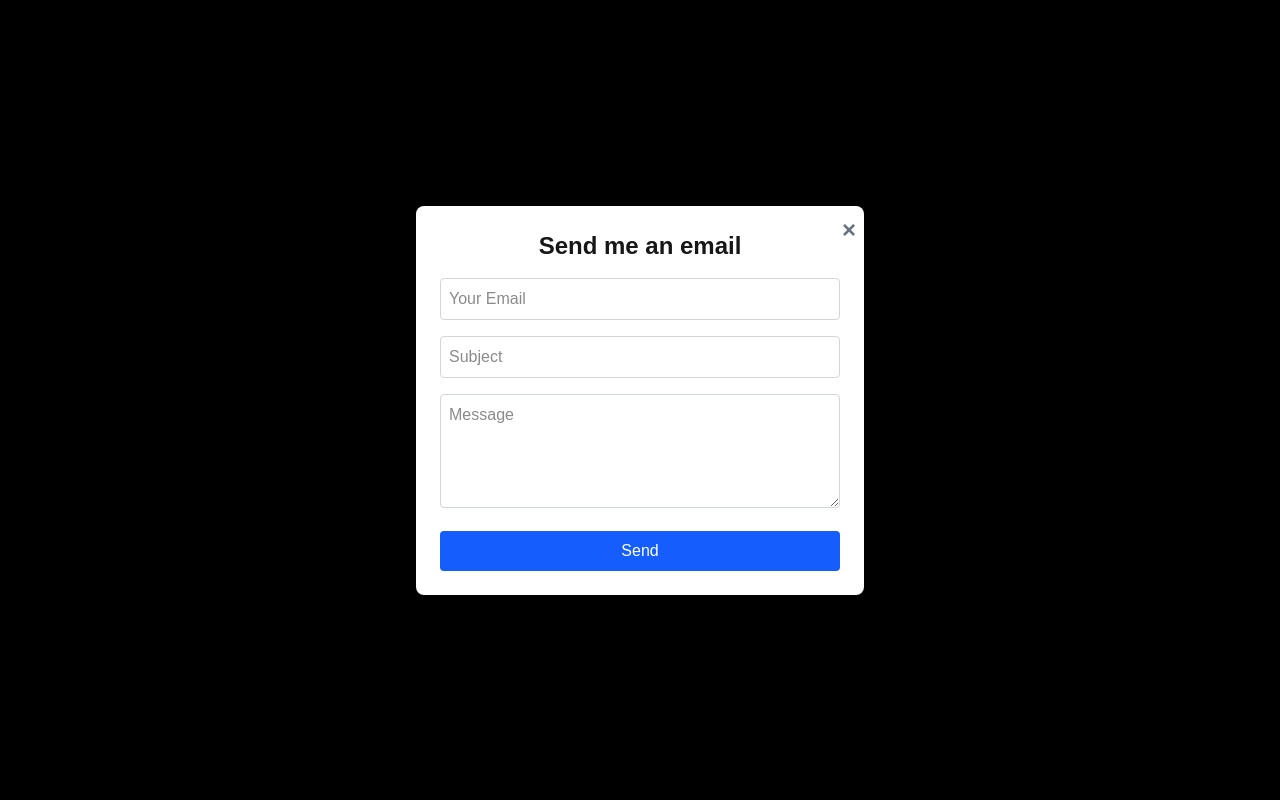
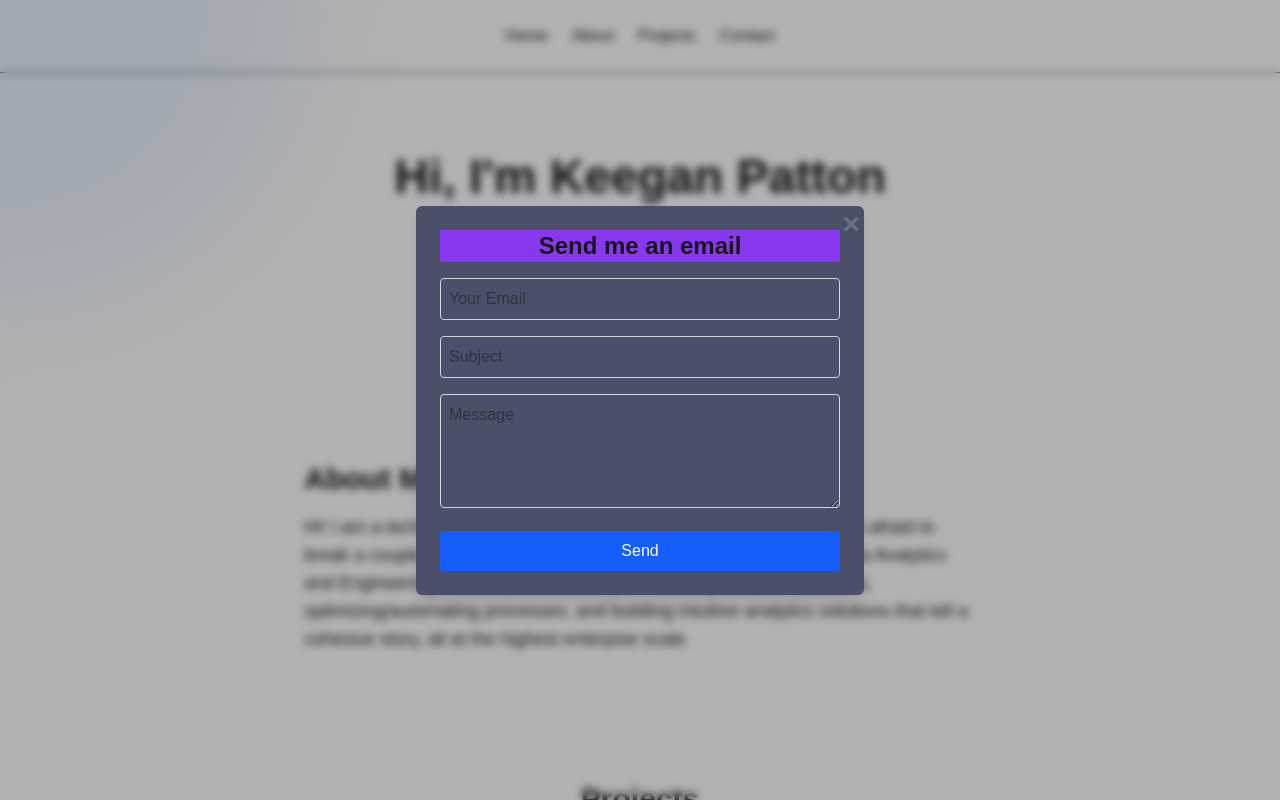
Before and after one commit to dbo-keeganpatton/personal-website-2.0, a Next.js app: page / in a window 1280 px wide. Both pictures are taken after a click on the button "Get in Touch". Shown: the top 800 px of the page. Built offline with nearby package versions, Linux system fonts and the light colour scheme.

Commit message:
Fix Contact modal blur & bg

```diff
--- a/components/EmailModal.tsx
+++ b/components/EmailModal.tsx
@@ -11,15 +11,15 @@ const Modal: React.FC<ModalProps> = ({ isOpen, onClose, children }) => {
 
     return (
         <div
-            className="fixed inset-0 z-50 flex items-center justify-center bg-black bg-opacity-10"
+            className="fixed inset-0 z-50 flex items-center justify-center bg-black/30 backdrop-blur-xs"
             onClick={onClose}
         >
             <div
-                className="bg-white rounded-lg shadow-lg p-6 w-full max-w-md mx-4 relative"
+                className="bg-[#4c4f69] rounded-md shadow-lg p-6 w-full max-w-md mx-4 relative"
                 onClick={(e) => e.stopPropagation()}
             >
                 <button
-                    className="absolute top-2 right-2 text-gray-500 hover:text-gray-800 text-2xl font-bold"
+                    className="absolute top-0 right-1 text-gray-500 hover:text-gray-800 text-3xl font-bold"
                     onClick={onClose}
                     aria-label="Close Modal"
                 >
--- a/components/Hero.tsx
+++ b/components/Hero.tsx
@@ -26,7 +26,7 @@ export default function Hero() {
 
 
             <Modal isOpen={isModalOpen} onClose={handleCloseModal}>
-                <h2 className="text-2xl font-semibold mb-4">Send me an email</h2>
+                <h2 className="text-2xl font-semibold mb-4 bg-[#8839ef]">Send me an email</h2>
 
 
                 <form className="space-y-4">
```
